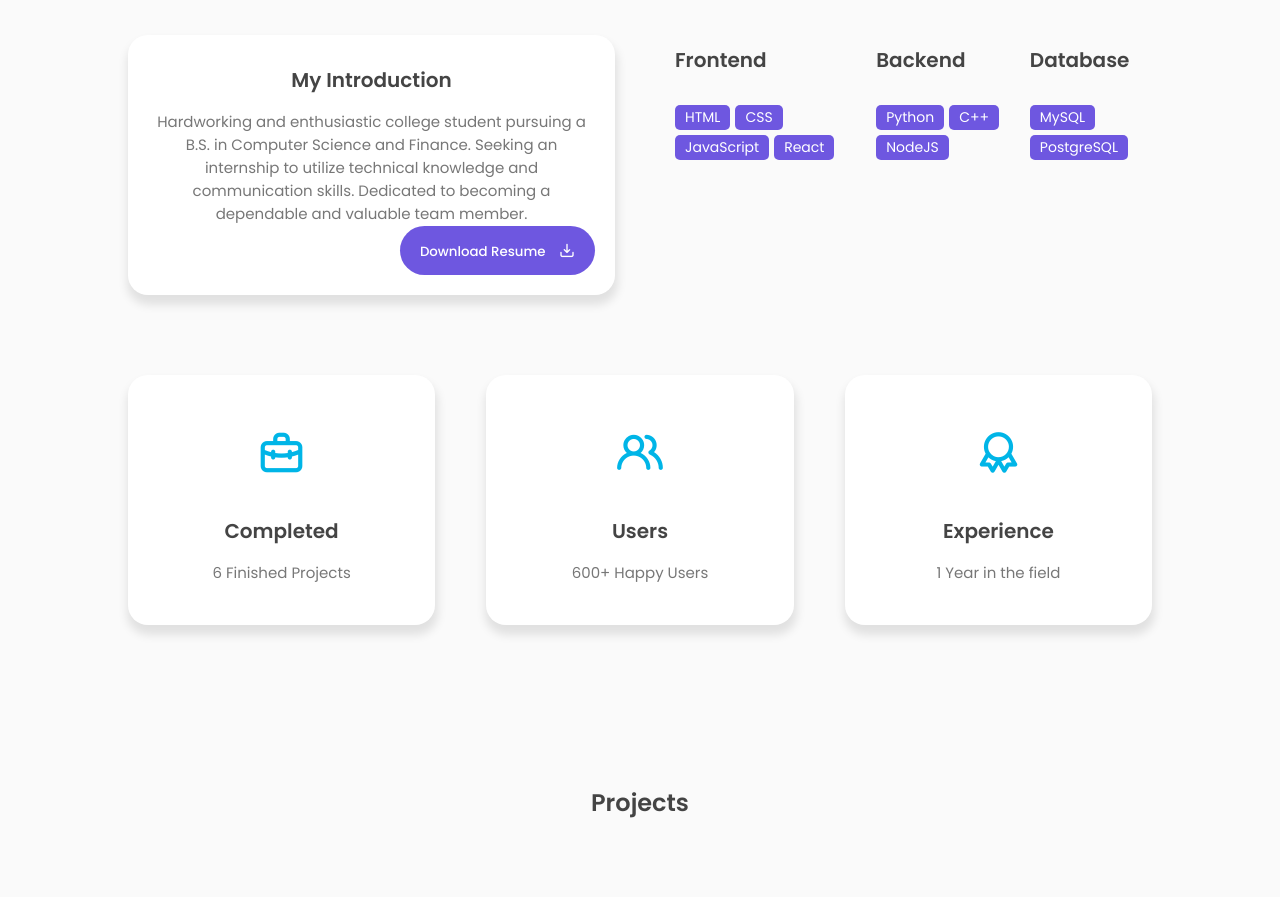
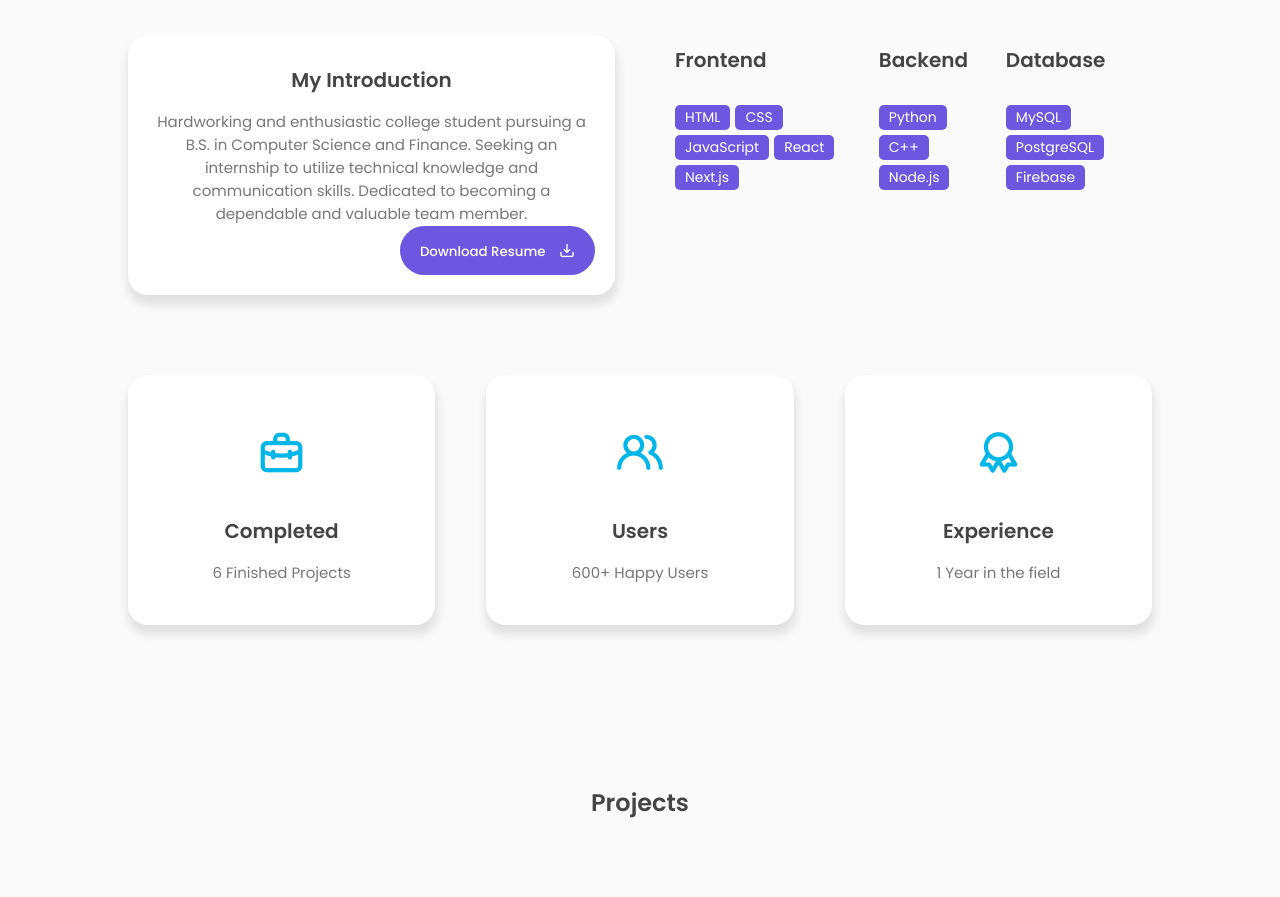
Before and after one commit to AlexandruSoroiu/portfolio, a plain HTML site: page index.html in a window 1280 px wide. Shown: the part 860-1757 px from the top of the page. Drawn offline with nearby package versions, Linux system fonts and the light colour scheme.

Commit message:
Update index.html

```diff
--- a/index.html
+++ b/index.html
@@ -120,6 +120,7 @@
                                 <span>CSS</span>
                                 <span>JavaScript</span>
                                 <span>React</span>
+                                <span>Next.js</span>
                             </div>
                         </div>
                         <div class="skills-box">
@@ -129,7 +130,7 @@
                             <div class="skills-list">
                                 <span>Python</span>
                                 <span>C++</span>
-                                <span>NodeJS</span>
+                                <span>Node.js</span>
                             </div>
                         </div>
                         <div class="skills-box">
@@ -139,6 +140,7 @@
                             <div class="skills-list">
                                 <span>MySQL</span>
                                 <span>PostgreSQL</span>
+                                <span>Firebase</span>
                             </div>
                         </div>
                     </div>
```
